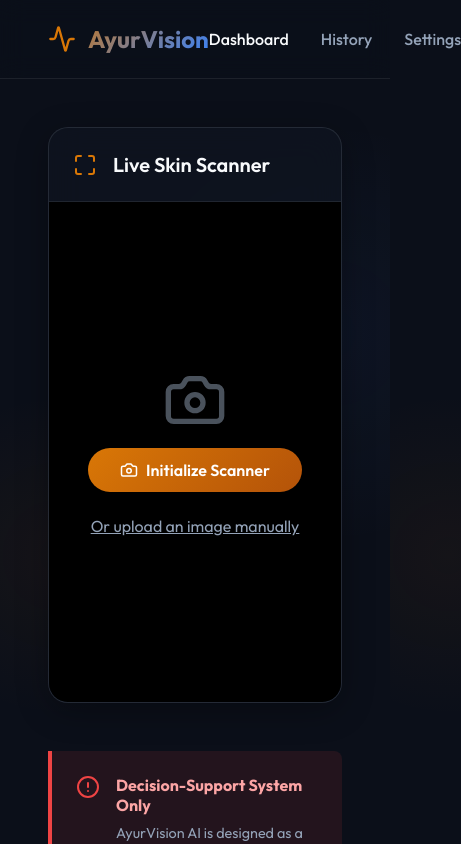
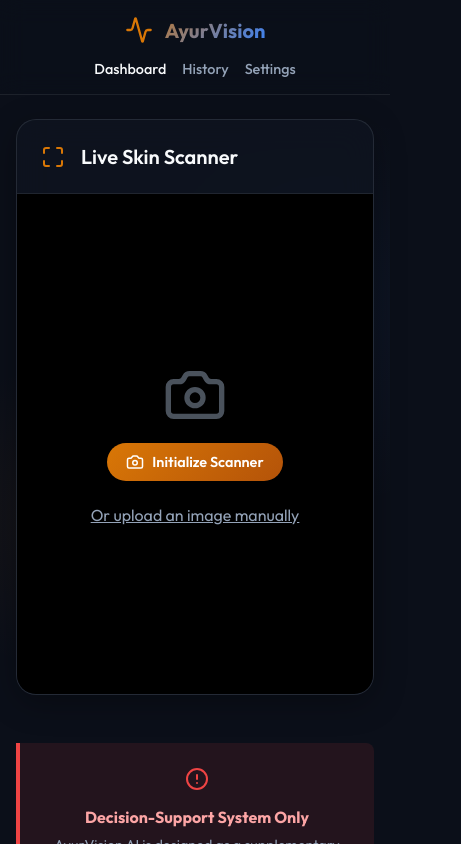
Before and after one commit to Sanketbacchanna/Skin-Hue-and-Texture-Analyser, a React (Vite) app: page / in a window 390 px wide. Shown: the top 844 px of the page, 461 px wide, since content can reach past the window. Built offline with nearby package versions, Linux system fonts and the light colour scheme.

Commit message:
Responsive

```diff
--- a/src/App.css
+++ b/src/App.css
@@ -381,3 +381,74 @@
     grid-template-columns: 1fr;
   }
 }
+
+@media (max-width: 768px) {
+  .navbar {
+    padding: 1rem;
+    flex-wrap: wrap;
+    gap: 1rem;
+    justify-content: center;
+  }
+
+  .nav-brand {
+    font-size: 1.25rem;
+  }
+
+  .nav-links {
+    gap: 1rem;
+    flex-wrap: wrap;
+    justify-content: center;
+    width: 100%;
+  }
+
+  .main-content {
+    padding: 1.5rem 1rem;
+  }
+
+  .glass-card {
+    padding: 1.5rem;
+  }
+
+  .indicators-grid {
+    grid-template-columns: repeat(auto-fit, minmax(120px, 1fr));
+  }
+
+  .target-box {
+    width: 250px;
+    height: 250px;
+  }
+
+  .disclaimer {
+    flex-direction: column;
+    align-items: center;
+    text-align: center;
+  }
+
+  .card-header {
+    flex-wrap: wrap;
+  }
+}
+
+@media (max-width: 480px) {
+  .navbar {
+    padding: 1rem 0.5rem;
+  }
+
+  .nav-link {
+    font-size: 0.9rem;
+  }
+
+  .btn-primary {
+    padding: 0.6rem 1.2rem;
+    font-size: 0.9rem;
+  }
+
+  .target-box {
+    width: 70vw;
+    height: 70vw;
+  }
+
+  .indicators-grid {
+    grid-template-columns: 1fr;
+  }
+}
```
